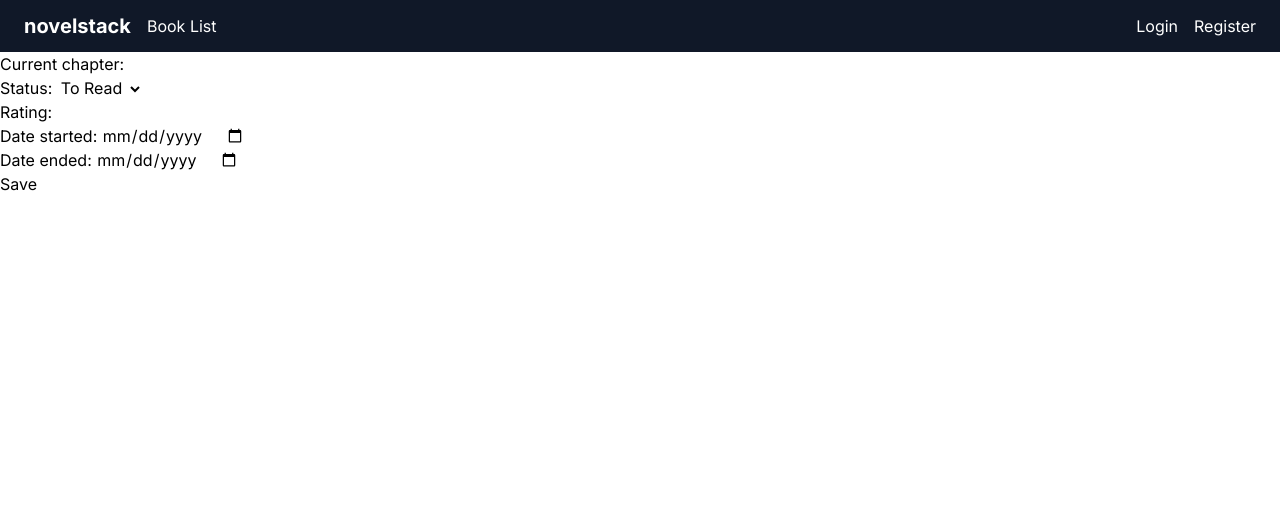
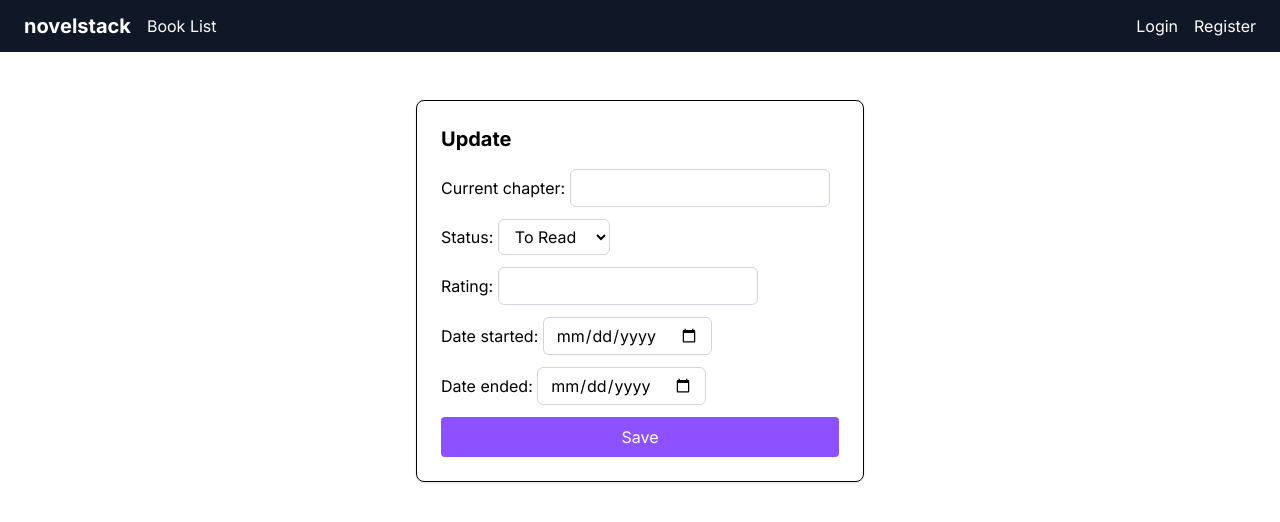
Before and after one commit to saineee/novelstack, a Django app: template library/templates/library/update.html in a window 1280 px wide. Shown: the top 522 px of the page. Run offline with Django 5.2, Linux system fonts and the light colour scheme; the template is opened without the code that fills it: values that come from a table or form of the project are taken from there, others are empty; style sheets or scripts are compiled from the project's sources.

Commit message:
style library update and delete templates, add global input style

```diff
--- a/library/templates/library/update.html
+++ b/library/templates/library/update.html
@@ -1,11 +1,12 @@
 {% extends 'base.html' %}
 {% block title %}Update Form{% endblock %}
 {% block content %}
-<div>
-    <form method="post" action="{% url 'userbook_update' userbook_id %}">
+<div class="max-w-md mx-auto my-12 border rounded-lg p-6 shadow">
+    <h1 class="text-xl font-bold mb-4">Update</h1>
+    <form method="post" action="{% url 'userbook_update' userbook_id %}" class="flex flex-col gap-3">
         {% csrf_token %}
         {{ form.as_p }}
-        <button type="submit">Save</button>
+        <button type="submit" class="px-4 py-2 bg-violet-500 text-white rounded hover:bg-violet-600">Save</button>
     </form>
 </div>
 {% endblock %}
--- a/static/src/input.css
+++ b/static/src/input.css
@@ -3,3 +3,9 @@
 @theme {
     --font-sans: "Inter", sans-serif;
 }
+
+input, select, textarea {
+    border: 1px solid #d1d5db;
+    border-radius: 0.375rem;
+    padding: 0.375rem 0.75rem;
+}
```
Also changed, not shown: library/templates/library/delete.html (+9 -7 lines).
